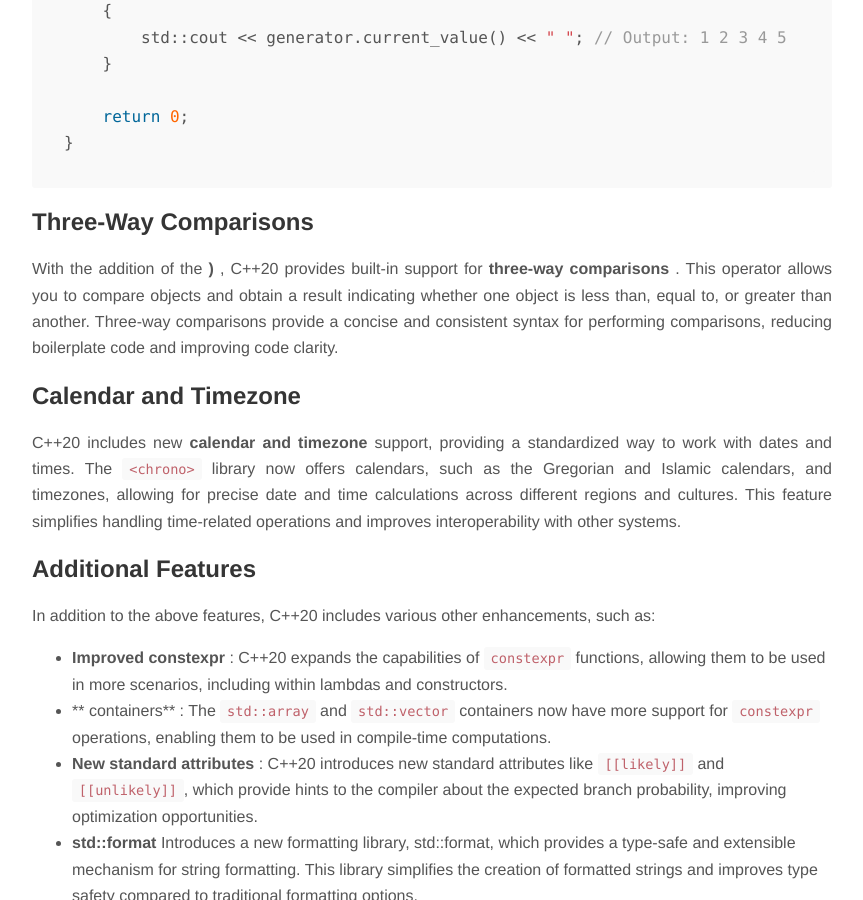
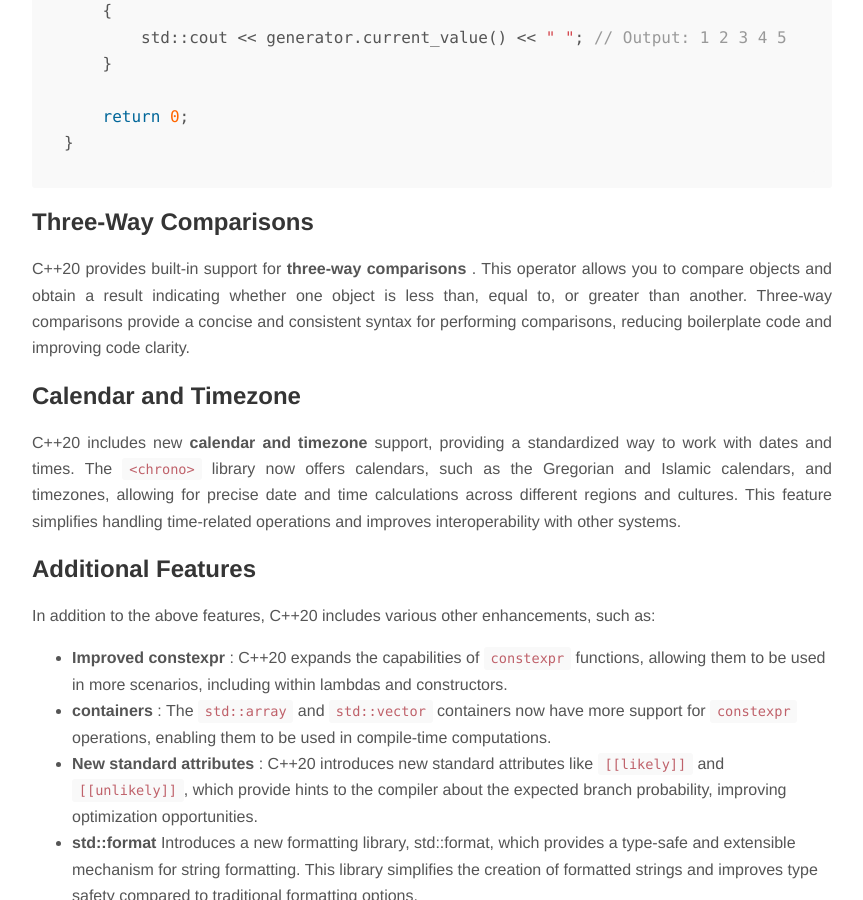
Before and after one commit to dumitory-dev/AboutMe, a Jekyll site: the page built from _posts/2023-07-15-c++20-features.md, in a window 1280 px wide and 900 px high, scrolled down 4920 px. Shown: the whole window, without its empty margins (208-1071 px from the left). Built offline with Jekyll 4.4.1, drawn with Linux system fonts in a browser that asks for light colours; nearby versions of some CDN libraries.

Commit message:
fix: post issues

```diff
--- a/_posts/2023-07-15-c++20-features.md
+++ b/_posts/2023-07-15-c++20-features.md
@@ -184,7 +184,7 @@ int main()
 
 ## Three-Way Comparisons
 
-With the addition of the **)** , C++20 provides built-in support for **three-way comparisons** . This operator allows you to compare objects and obtain a result indicating whether one object is less than, equal to, or greater than another. Three-way comparisons provide a concise and consistent syntax for performing comparisons, reducing boilerplate code and improving code clarity.
+C++20 provides built-in support for **three-way comparisons** . This operator allows you to compare objects and obtain a result indicating whether one object is less than, equal to, or greater than another. Three-way comparisons provide a concise and consistent syntax for performing comparisons, reducing boilerplate code and improving code clarity.
 ## Calendar and Timezone
 
 C++20 includes new **calendar and timezone**  support, providing a standardized way to work with dates and times. The `<chrono>` library now offers calendars, such as the Gregorian and Islamic calendars, and timezones, allowing for precise date and time calculations across different regions and cultures. This feature simplifies handling time-related operations and improves interoperability with other systems.
@@ -192,7 +192,7 @@ C++20 includes new **calendar and timezone**  support, providing a standardized
 
 In addition to the above features, C++20 includes various other enhancements, such as:
 - **Improved constexpr** : C++20 expands the capabilities of `constexpr` functions, allowing them to be used in more scenarios, including within lambdas and constructors.
-- ** containers** : The `std::array` and `std::vector` containers now have more support for `constexpr` operations, enabling them to be used in compile-time computations.
+- **containers** : The `std::array` and `std::vector` containers now have more support for `constexpr` operations, enabling them to be used in compile-time computations.
 - **New standard attributes** : C++20 introduces new standard attributes like `[[likely]]` and `[[unlikely]]`, which provide hints to the compiler about the expected branch probability, improving optimization opportunities.
 - **std::format**
 Introduces a new formatting library, std::format, which provides a type-safe and extensible mechanism for string formatting. This library simplifies the creation of formatted strings and improves type safety compared to traditional formatting options.
```
